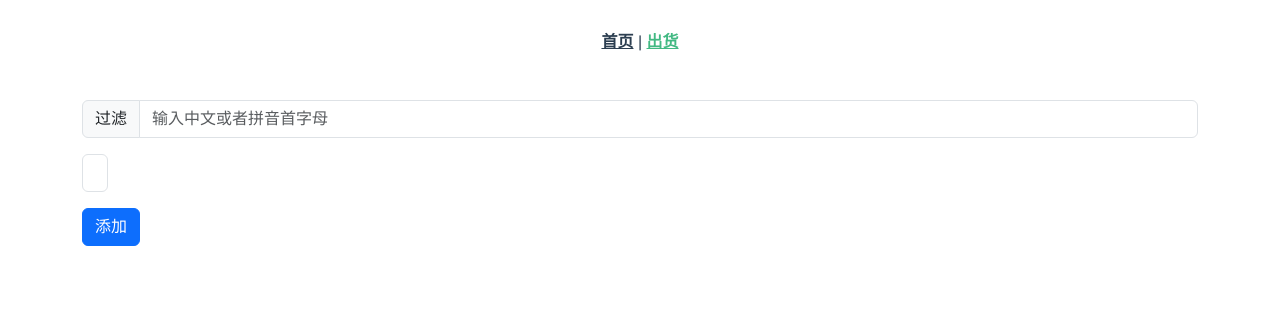
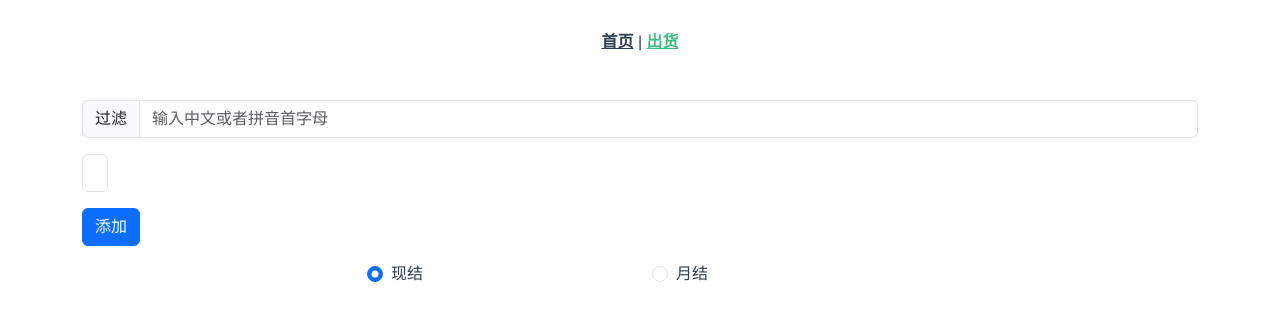
Before and after one commit to zoranhasan/stock_mgmt_gui, a Vue app: page /sales in a window 1280 px wide. Shown: the top 320 px of the page. Built offline with nearby package versions, Linux system fonts and the light colour scheme.

Commit message:
added cash/batch

```diff
--- a/src/views/Sales.vue
+++ b/src/views/Sales.vue
@@ -27,13 +27,49 @@
             <button class="btn btn-primary ml-2" @click="addRecord">添加</button>
         </div>
     </div>
-    <div class="row my-3">
+    <div class="row my-3" v-if="errorMsg.length > 0">
         <div class="col">
-            <div class="alert alert-danger" role="alert" v-if="errorMsg.length > 0">
+            <div class="alert alert-danger" role="alert">
                 {{ errorMsg }}
             </div>
         </div>
     </div>
+    <!-- Cash or Credit Card selection -->
+     <div class="row text-start my-3">
+        <div class="col-3"></div>
+        <div class="col-3">
+            <div class="form-check">
+                <input
+                    class="form-check-input"
+                    type="radio"
+                    name="paymentMethod"
+                    id="cashRadio"
+                    v-model="isCash"
+                    value="cash"
+                >
+                <label class="form-check-label" for="cashRadio">
+                    现结
+                </label>
+                </div>
+        </div>
+        <div class="col-3">
+            <div class="form-check">
+            <input
+                class="form-check-input"
+                type="radio"
+                name="paymentMethod"
+                id="creditCardRadio"
+                v-model="isCash"
+                value="credit"
+            >
+            <label class="form-check-label" for="creditCardRadio">
+                月结
+            </label>
+            </div>
+        </div>
+     </div>
+
+
     <div class="row text-center my-3" v-if="addedItems.length > 0">
         <div class="col">总数: {{ totalCount }}</div>
         <div class="col">总成本: {{ totalCost }}</div>
@@ -78,8 +114,8 @@ export default {
     return {
       filterText: '', // Text input for filtering
       selectedItem: 1, // Currently selected item in the dropdown
-      items: [
-      ],
+      items: [],
+      isCash:"cash",
       errorMsg:"",
       addedItems: [] // Array to store added items,
 
@@ -128,7 +164,7 @@ export default {
       let description = this.addedItems.map(item => {
         return `${item.goods}|${item.display_name}|${item.batch_num}|${item.saled_quantity}|${this.getSalesPrice(item).toFixed(2)}`;
       }).join('\n');
-      description += `\n总数: ${this.totalCount} | 总成本: ${this.totalCost} | 总售价: ${this.totalSales}`;
+      description += `\n${(this.isCash === "cash") ? "现结" : "月结"} | 总数: ${this.totalCount} | 总成本: ${this.totalCost} | 总售价: ${this.totalSales}`;
       navigator.clipboard.writeText(description).then(() => {
         alert('出货描述已复制到剪贴板');
       }).catch(err => {
```
